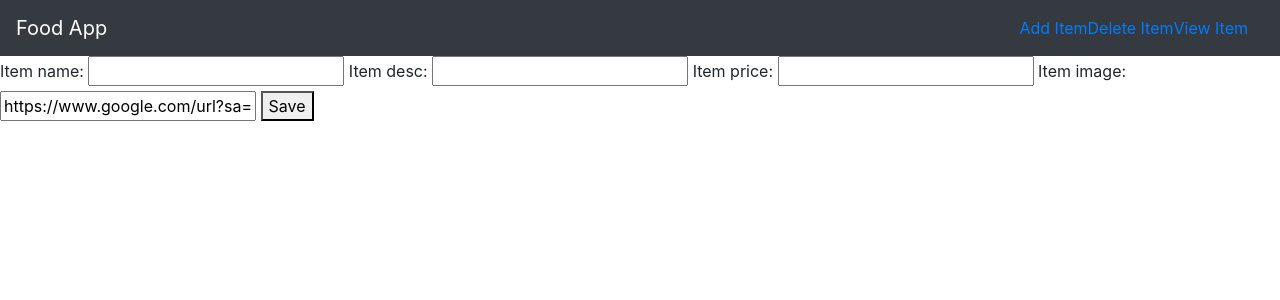
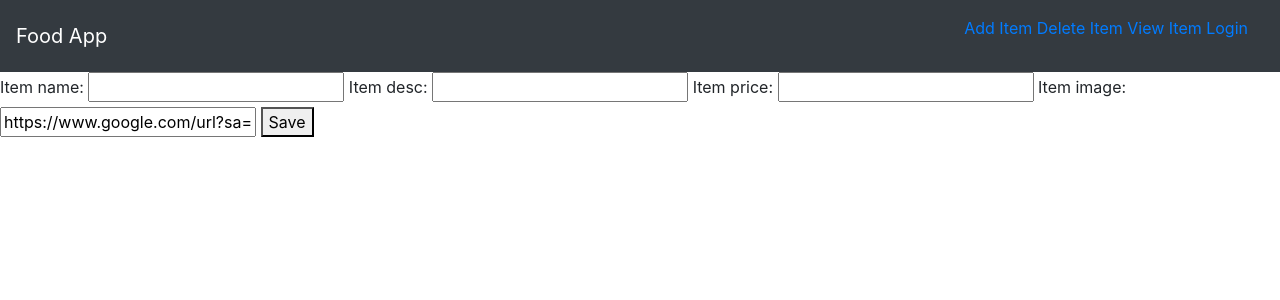
Before and after one commit to yatharthsaini/Food-menu, a Django app: page /food/add/ in a window 1280 px wide. Shown: the top 300 px of the page. Run offline with Django 4.2, Linux system fonts and the light colour scheme.

Commit message:
Added the login and logout link in the navbar

```diff
--- a/mysite/food/templates/food/base.html
+++ b/mysite/food/templates/food/base.html
@@ -12,9 +12,16 @@
         <a href="#" class="navbar-brand">Food App</a>
 
         <div class="navbar">
-            <a href="{% url 'food:create-item'%}" class="nav-item navbar-link">Add Item </a>
-            <a href="#" class="nav-item navbar-link">Delete Item </a>
-            <a href="#" class="nav-item navbar-link">View Item </a>
+            <ul>
+                <a href="{% url 'food:create-item'%}" class="nav-item navbar-link">Add Item </a>
+                <a href="#" class="nav-item navbar-link">Delete Item </a>
+                <a href="#" class="nav-item navbar-link">View Item </a>
+                {% if user.is_authenticated %}
+                    <a href = "{% url 'logout' %}"> Logout </a>
+                {% else %}
+                    <a href="{% url 'login' %}">Login</a>
+                {% endif %}
+            </ul>
         </div>
     </nav>
     {% if messages %}
--- a/mysite/users/templates/users/logout.html
+++ b/mysite/users/templates/users/logout.html
@@ -0,0 +1 @@
+<h1> You've been logged out </h1>
```
